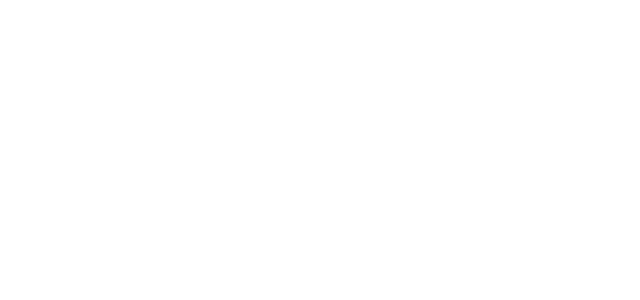
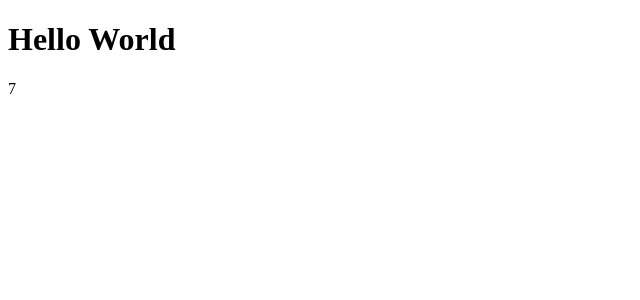
Before and after one commit to Maxime0043/intro-vuejs-exo1, a Vue app: page / in a window 1280 px wide. Shown: the top 300 px of the page, without its empty margins (0-640 px from the left). Built offline with nearby package versions, Linux system fonts and the light colour scheme.

Commit message:
OK: Exo 1 - Création d'un compteur qui s'incrémente toutes les secondes

```diff
--- a/src/App.vue
+++ b/src/App.vue
@@ -1,7 +1,18 @@
 <script setup>
+import { ref } from "vue";
+
+const compteur = ref(0);
+
+setInterval(() => {
+  compteur.value++;
+}, 1000);
 </script>
 
-<template></template>
+<template>
+  <div>
+    <h1>Hello World</h1>
+    <p>{{ compteur }}</p>
+  </div>
+</template>
 
-<style>
-</style>
+<style></style>
```
